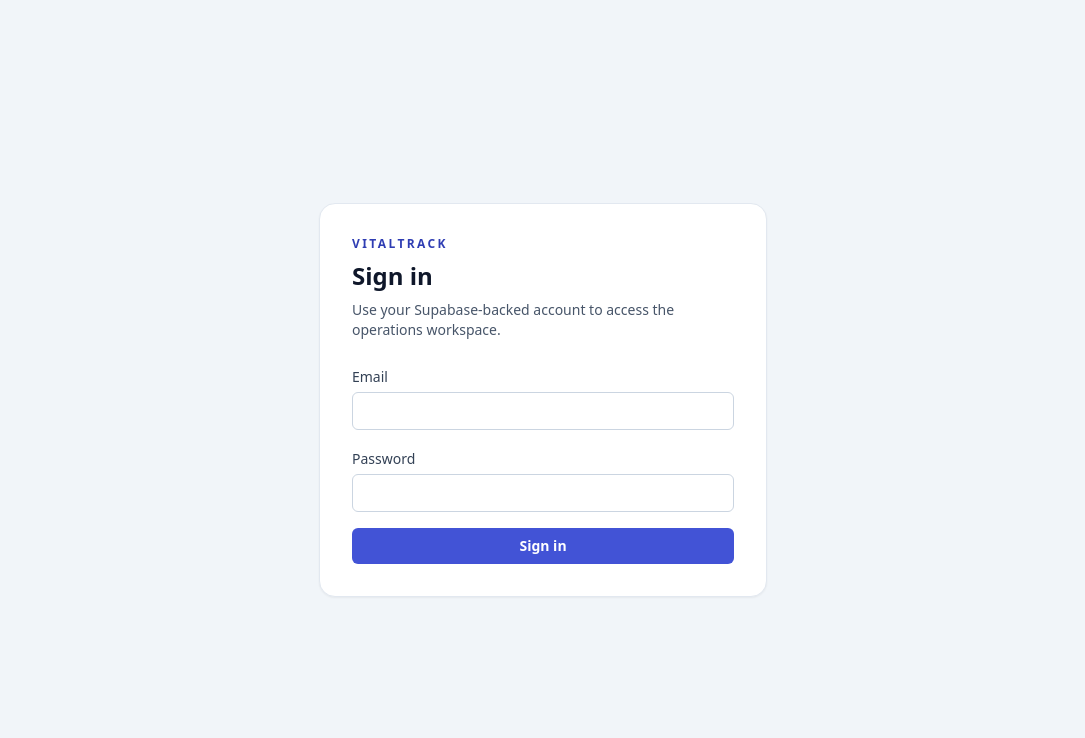
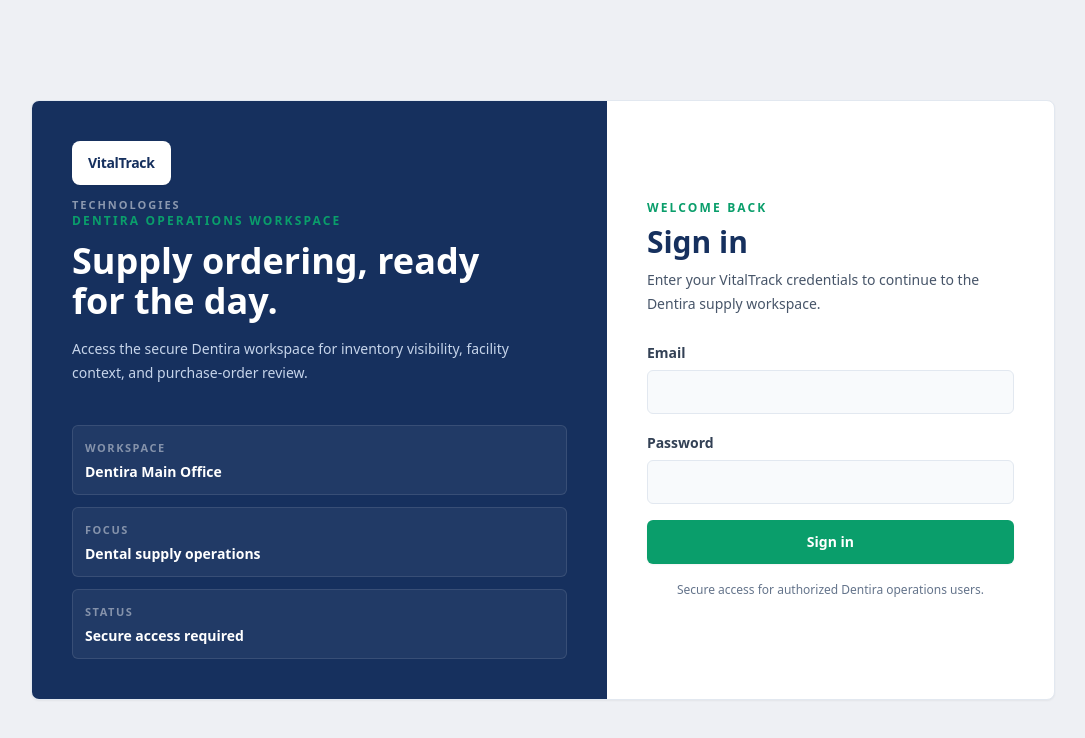
Before and after one commit to emmanueldordoye-coder/vitaltrack-platform, a Next.js app in the folder frontend/: page /sign-in in a window 1280 px wide. Shown: the top 738 px of the page, without its empty margins (97-1182 px from the left). Built offline with nearby package versions, Linux system fonts and the light colour scheme; no server answers.

Commit message:
feat: polish Dentira sign-in presentation

```diff
--- a/frontend/src/app/(auth)/layout.tsx
+++ b/frontend/src/app/(auth)/layout.tsx
@@ -2,8 +2,8 @@ import type { ReactNode } from "react";
 
 export default function AuthLayout({ children }: { children: ReactNode }) {
   return (
-    <main className="flex min-h-screen items-center justify-center bg-slate-100 px-4 py-10">
-      <div className="w-full max-w-md rounded-2xl border border-slate-200 bg-white p-8 shadow-sm">
+    <main className="flex min-h-screen items-center justify-center bg-lighthouse-background px-4 py-8 text-slate-900 sm:px-6 lg:px-8">
+      <div className="grid w-full max-w-5xl overflow-hidden rounded-lg border border-slate-200 bg-white shadow-sm lg:grid-cols-[minmax(0,0.9fr)_minmax(380px,0.7fr)]">
         {children}
       </div>
     </main>
--- a/frontend/src/app/(auth)/sign-in/page.tsx
+++ b/frontend/src/app/(auth)/sign-in/page.tsx
@@ -4,17 +4,69 @@ import { SignInForm } from "./sign-in-form";
 
 export default function SignInPage() {
   return (
-    <section className="space-y-6">
+    <>
+      <section className="bg-lighthouse-primary px-6 py-8 text-white sm:px-8 lg:flex lg:flex-col lg:justify-between lg:px-10 lg:py-10">
+        <div>
+          <div className="inline-flex h-11 items-center rounded-lg bg-white px-4 text-sm font-bold tracking-tight text-lighthouse-primary shadow-sm">
+            VitalTrack
+          </div>
+          <p className="mt-3 text-[11px] font-semibold uppercase tracking-[0.18em] text-white/50">
+            Technologies
+          </p>
+        </div>
+
+        <div className="mt-12 max-w-md lg:mt-0">
+          <p className="text-xs font-bold uppercase tracking-[0.18em] text-lighthouse-accent">
+            Dentira operations workspace
+          </p>
+          <h1 className="mt-3 text-4xl font-bold tracking-normal">
+            Supply ordering, ready for the day.
+          </h1>
+          <p className="mt-4 text-sm leading-6 text-[#C6D4EA]">
+            Access the secure Dentira workspace for inventory visibility,
+            facility context, and purchase-order review.
+          </p>
+        </div>
+
+        <dl className="mt-10 grid gap-3 text-sm sm:grid-cols-3 lg:grid-cols-1">
+          <div className="rounded-md border border-white/10 bg-white/5 px-3 py-3">
+            <dt className="text-[11px] font-bold uppercase tracking-[0.14em] text-white/45">
+              Workspace
+            </dt>
+            <dd className="mt-1 font-semibold text-white">Dentira Main Office</dd>
+          </div>
+          <div className="rounded-md border border-white/10 bg-white/5 px-3 py-3">
+            <dt className="text-[11px] font-bold uppercase tracking-[0.14em] text-white/45">
+              Focus
+            </dt>
+            <dd className="mt-1 font-semibold text-white">Dental supply operations</dd>
+          </div>
+          <div className="rounded-md border border-white/10 bg-white/5 px-3 py-3">
+            <dt className="text-[11px] font-bold uppercase tracking-[0.14em] text-white/45">
+              Status
+            </dt>
+            <dd className="mt-1 font-semibold text-white">Secure access required</dd>
+          </div>
+        </dl>
+      </section>
+
+      <section className="flex items-center px-6 py-8 sm:px-8 lg:px-10">
+        <div className="w-full space-y-6">
           <div className="space-y-2">
-        <p className="text-xs font-semibold uppercase tracking-[0.2em] text-brand-700">
-          VitalTrack
+            <p className="text-xs font-bold uppercase tracking-[0.18em] text-lighthouse-accent">
+              Welcome back
             </p>
-        <h1 className="text-2xl font-semibold text-slate-900">Sign in</h1>
-        <p className="text-sm text-slate-600">
-          Use your Supabase-backed account to access the operations workspace.
+            <h2 className="text-3xl font-bold tracking-normal text-lighthouse-primary">
+              Sign in
+            </h2>
+            <p className="text-sm leading-6 text-slate-600">
+              Enter your VitalTrack credentials to continue to the Dentira
+              supply workspace.
             </p>
           </div>
           <SignInForm action={signInAction} initialState={initialAuthFormState} />
+        </div>
       </section>
+    </>
   );
 }
--- a/frontend/src/app/(auth)/sign-in/sign-in-form.tsx
+++ b/frontend/src/app/(auth)/sign-in/sign-in-form.tsx
@@ -18,7 +18,7 @@ const SubmitButton = () => {
     <button
       type="submit"
       disabled={pending}
-      className="w-full rounded-md bg-brand-500 px-4 py-2 text-sm font-semibold text-white transition hover:bg-brand-700 disabled:cursor-not-allowed disabled:opacity-70"
+      className="h-11 w-full rounded-md bg-lighthouse-accent px-4 py-2 text-sm font-bold text-white shadow-sm transition hover:bg-[#087f57] focus-visible:outline focus-visible:outline-2 focus-visible:outline-offset-2 focus-visible:outline-lighthouse-accent disabled:cursor-not-allowed disabled:opacity-70"
     >
       {pending ? "Signing in..." : "Sign in"}
     </button>
@@ -29,9 +29,14 @@ export const SignInForm = ({ action, initialState }: SignInFormProps) => {
   const [state, formAction] = useFormState(action, initialState);
 
   return (
-    <form action={formAction} className="space-y-4" noValidate>
-      <div className="space-y-1">
-        <label htmlFor="email" className="text-sm font-medium text-slate-700">
+    <form
+      action={formAction}
+      className="space-y-4"
+      data-testid="sign-in-form"
+      noValidate
+    >
+      <div className="space-y-1.5">
+        <label htmlFor="email" className="text-sm font-semibold text-slate-700">
           Email
         </label>
         <input
@@ -40,11 +45,11 @@ export const SignInForm = ({ action, initialState }: SignInFormProps) => {
           type="email"
           autoComplete="email"
           required
-          className="w-full rounded-md border border-slate-300 px-3 py-2 text-sm outline-none ring-brand-500 transition focus:ring-2"
+          className="h-11 w-full rounded-md border border-slate-200 bg-slate-50 px-3 py-2 text-sm text-slate-900 outline-none transition placeholder:text-slate-400 focus:border-lighthouse-accent focus:bg-white focus:ring-2 focus:ring-lighthouse-accent/20"
         />
       </div>
-      <div className="space-y-1">
-        <label htmlFor="password" className="text-sm font-medium text-slate-700">
+      <div className="space-y-1.5">
+        <label htmlFor="password" className="text-sm font-semibold text-slate-700">
           Password
         </label>
         <input
@@ -53,11 +58,14 @@ export const SignInForm = ({ action, initialState }: SignInFormProps) => {
           type="password"
           autoComplete="current-password"
           required
-          className="w-full rounded-md border border-slate-300 px-3 py-2 text-sm outline-none ring-brand-500 transition focus:ring-2"
+          className="h-11 w-full rounded-md border border-slate-200 bg-slate-50 px-3 py-2 text-sm text-slate-900 outline-none transition placeholder:text-slate-400 focus:border-lighthouse-accent focus:bg-white focus:ring-2 focus:ring-lighthouse-accent/20"
         />
       </div>
       <FormMessage status={state.status} message={state.message} />
       <SubmitButton />
+      <p className="text-center text-xs leading-5 text-slate-500">
+        Secure access for authorized Dentira operations users.
+      </p>
     </form>
   );
 };
```
Also changed, not shown: 1 other file (tests, documents, lock files or other folders). Lines whose indentation alone changed are shown as unchanged.
